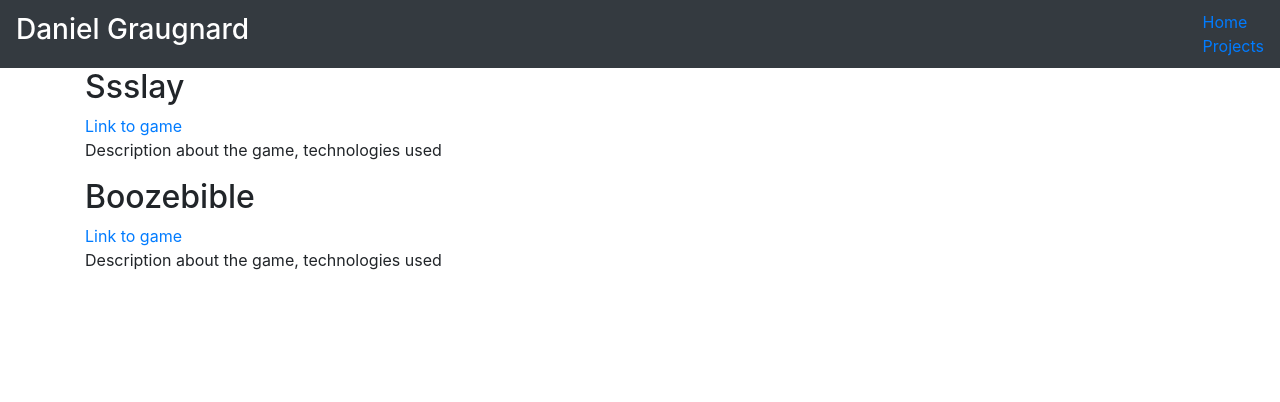
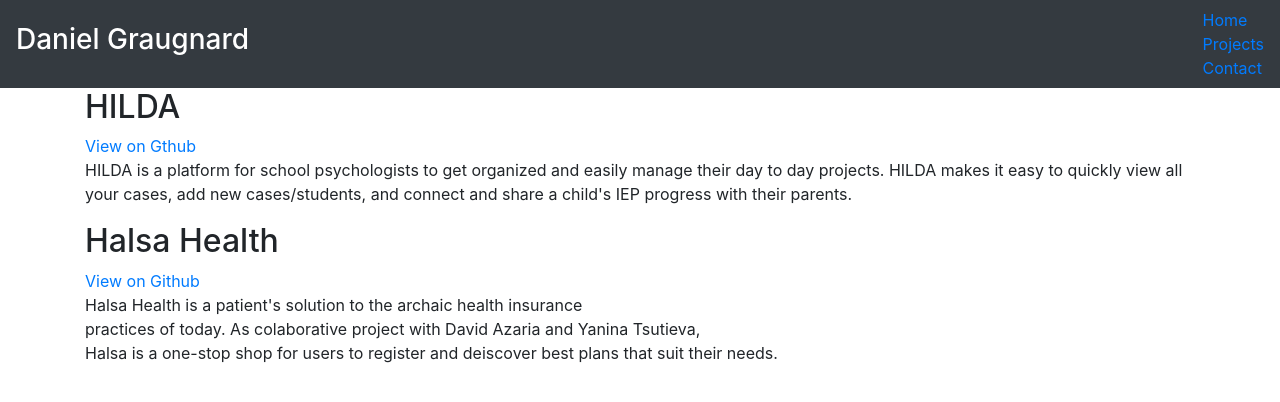
Before and after one commit to dan11218/danny_portfolio, a React (Create React App) app: page /Projects in a window 1280 px wide. Shown: the top 402 px of the page. Built offline with nearby package versions, Linux system fonts and the light colour scheme.

Commit message:
creates build, deployed

```diff
--- a/src/App.css
+++ b/src/App.css
@@ -1,28 +1,3 @@
-.App {
-  text-align: center;
+body {
+  background: url()
 }
-
-.App-logo {
-  animation: App-logo-spin infinite 20s linear;
-  height: 80px;
-}
-
-.App-header {
-  background-color: #222;
-  height: 150px;
-  padding: 20px;
-  color: white;
-}
-
-.App-title {
-  font-size: 1.5em;
-}
-
-.App-intro {
-  font-size: large;
-}
-
-@keyframes App-logo-spin {
-  from { transform: rotate(0deg); }
-  to { transform: rotate(360deg); }
-}
--- a/src/App.js
+++ b/src/App.js
@@ -1,8 +1,10 @@
 import React, { Component } from 'react';
 import { Switch, Route } from 'react-router-dom';
+import './App.css'
 import NavBar from './components/NavBar';
 import Home from './components/Home';
 import Projects from './components/Projects';
+import Resume from './components/Resume'
 
 class App extends Component {
   render() {
@@ -12,6 +14,7 @@
         <Switch>
           <Route exact path='/' component={Home} />
           <Route exact path='/Projects' component={Projects} />
+          <Route exact path='/Resume' component={Resume} />
         </Switch>
       </div>
     );
--- a/src/components/Home.js
+++ b/src/components/Home.js
@@ -2,8 +2,13 @@
 
 const HomePage = (props) => {
 	return (
-		<div className='container-fluid'>
-			<h1>Welcome to my website!</h1>
+		<div className='container'>
+			<h4 className='jumbotron'>The need to solve problems quickly and creatively <br />
+				is my engine towards my new career as a Junior Software Engineer. I strive <br />
+				to empathize with my users and fulfill their needs with my technical skills <br />
+				and abilities to approach challenges creatively and confidently. <br />
+				When I am not wearing the hat of an engineer, I am a writer looking <br />
+				for a new book to pick for inspiration or to write a new chapter in my memoir.</h4>
 		</div>
 	)
 }
--- a/src/components/Navbar.js
+++ b/src/components/Navbar.js
@@ -15,6 +15,9 @@
         <Link to='/Projects' className='nav-item'>
           Projects
         </Link>
+        <Link to='/Resume' className='nav-item'>
+          Contact
+        </Link>
       </ul>
     </nav>
   );
--- a/src/components/Projects.js
+++ b/src/components/Projects.js
@@ -4,14 +4,19 @@
 	return (
 		<div className='projects'>
 			<div className='container'>
-				<h2>Ssslay</h2>
-				<a href='#'>Link to game</a>
-				<p>Description about the game, technologies used</p>
+				<h2>HILDA</h2>
+				<a href='https://git.generalassemb.ly/dan11218-GA/project_4'>View on Gthub</a>
+				<p>HILDA is a platform for school psychologists to get organized and easily
+					manage their day to day projects. HILDA makes it easy to quickly view all
+					your cases, add new cases/students, and connect and share a child's IEP
+					progress with their parents.</p>
 			</div>
 			<div className='container'>
-				<h2>Boozebible</h2>
-				<a href='#'>Link to game</a>
-				<p>Description about the game, technologies used</p>
+				<h2>Halsa Health</h2>
+				<a href='https://git.generalassemb.ly/Halsa/project-3'>View on Github</a>
+				<p>Halsa Health is a patient's solution to the archaic health insurance <br />
+					practices of today. As colaborative project with David Azaria and Yanina Tsutieva, <br />
+					Halsa is a one-stop shop for users to register and deiscover best plans that suit their needs. </p>
 			</div>
 		</div>
 	)
--- /dev/null
+++ b/src/components/Resume.js
@@ -0,0 +1,15 @@
+import React from 'react';
+
+const Resume = (props) => {
+  return (
+    <div className='container'>
+      <h1>Contact</h1>
+      <h3>347-417-2212</h3>
+      <h3>dangraug@me.com</h3>
+      <h3>linkedin.com/in/danielgraugnard</h3>
+      <h3>www.danielgraugnard.com</h3>
+    </div>
+  )
+}
+
+export default Resume;
```
Also changed, not shown: 2 other files (tests, documents, lock files or other folders).
